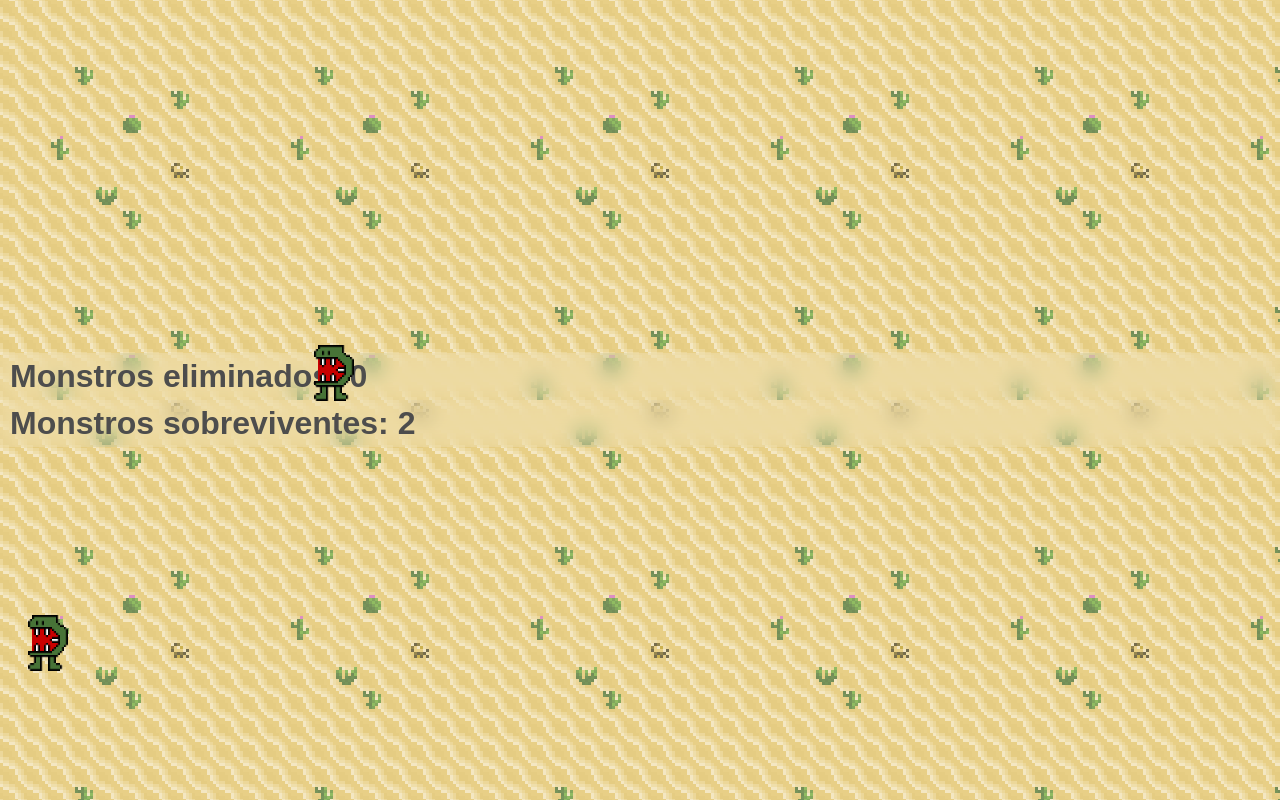
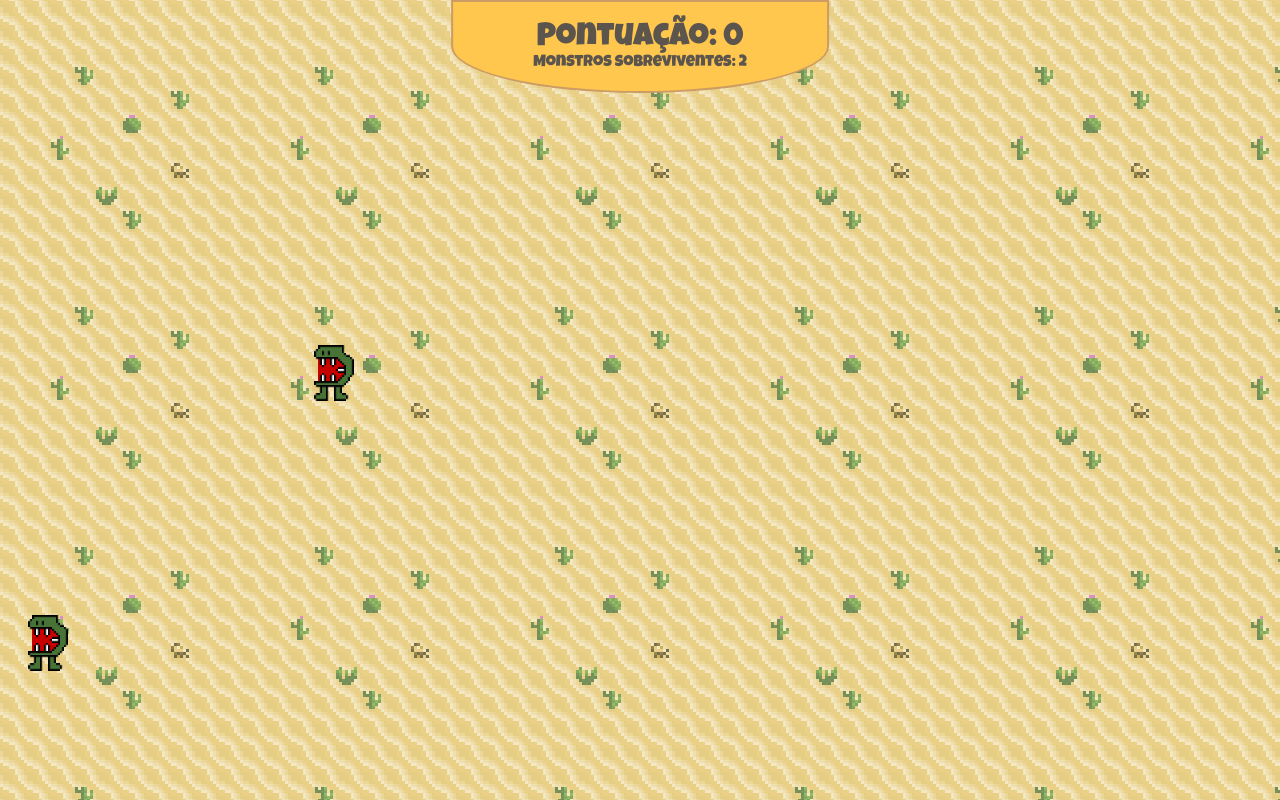
Before and after one commit to nascjoao/popping-monsters, a Next.js app: page /play in a window 1280 px wide. Built offline with nearby package versions, Linux system fonts and the light colour scheme.

Commit message:
refactor: score design

```diff
--- a/src/pages/play.js
+++ b/src/pages/play.js
@@ -1,5 +1,6 @@
 import React, { useEffect } from 'react'
 import useMonsters from '../hooks/useMonsters'
+import styles from '../styles/game.module.css'
 
 export default function Play() {
   const { monsters, spawnMonsters, hitMonster, survivingMonsters, killedMonsters } = useMonsters()
@@ -10,8 +11,10 @@
 
   return (
     <>
-      <h1>Monstros eliminados: {killedMonsters.length}</h1>
-      <h1>Monstros sobreviventes: {survivingMonsters.length}</h1>
+      <div className={styles.score}>
+        <div>Pontuação: {killedMonsters.length}</div>
+        <div>Monstros sobreviventes: {survivingMonsters.length}</div>
+      </div>
       { monsters.map((monster) => (
         <img key={monster.id} src={monster.src} alt="monster" style={{
           position: 'absolute',
```
